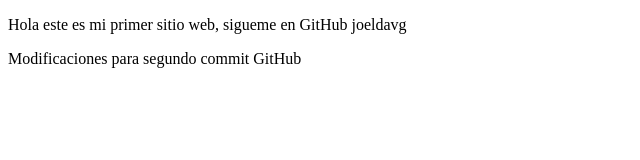
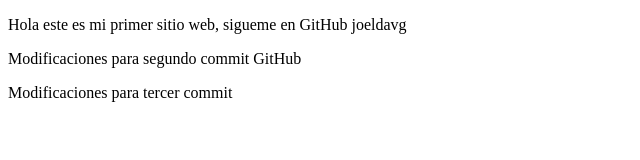
Before and after one commit to joeldavg/proyectoDemoCursoPrework, a plain HTML site: page index.html in a window 1280 px wide. Shown: the whole page, without its empty margins (0-640 px from the left). Drawn offline with Linux system fonts and the light colour scheme.

Commit message:
third commit

```diff
--- a/index.html
+++ b/index.html
@@ -9,5 +9,6 @@
   <body>
     <p>Hola este es mi primer sitio web, sigueme en GitHub joeldavg</p>
     <p>Modificaciones para segundo commit GitHub</p>
+    <p>Modificaciones para tercer commit</p>
   </body>
 </html>
```
